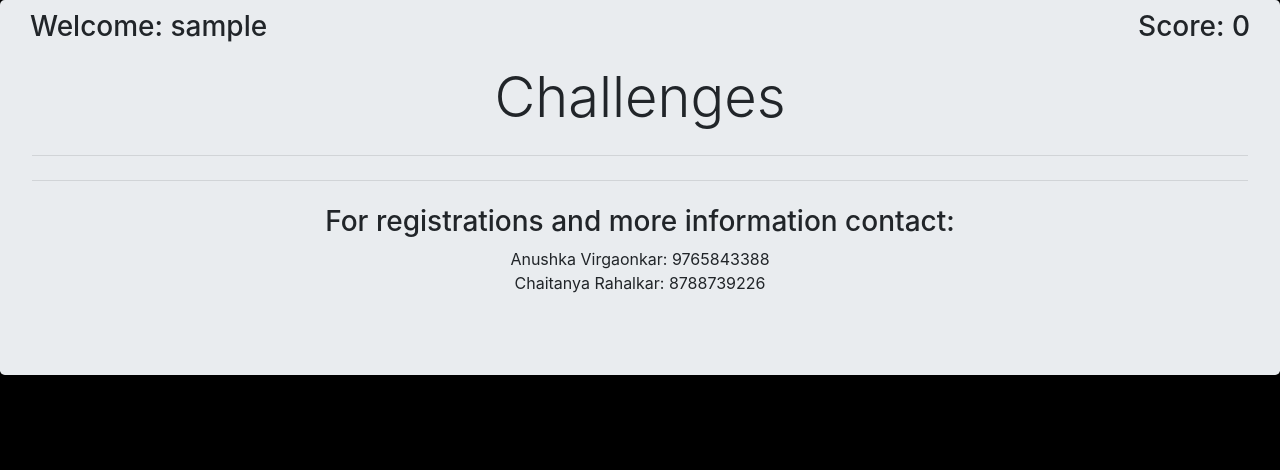
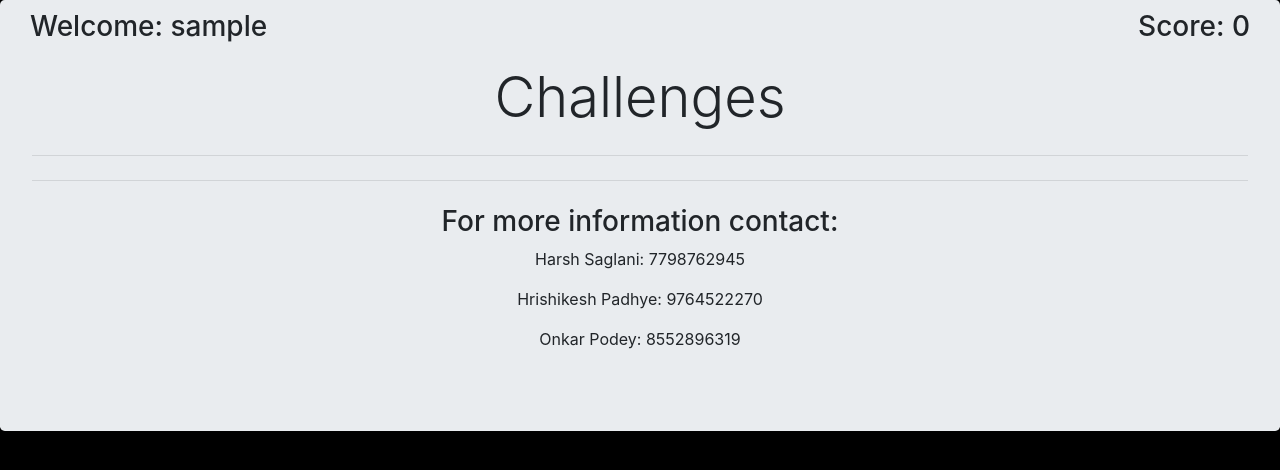
Before and after one commit to Lakshya-CTF/weekly-ctf-challenges-website, a Django app: page /challenges/ in a window 1280 px wide. Shown: the part 56-526 px from the top of the page. Run offline with Django 3.2, Linux system fonts and the light colour scheme; the visitor is signed in with stand-in values (Sample User, id 1); data that the repository does not hold is empty; some libraries are stand-ins or nearby versions.

Commit message:
remove br

```diff
--- a/app/templates/app/aboutus.html
+++ b/app/templates/app/aboutus.html
@@ -76,9 +76,9 @@
     </p>
     <hr class="my-4">
     <h3> For more information contact:</h3>
-    <p>Harsh Saglani: 7798762945</p><br>
-    <p>Hrishikesh Padhye: 9764522270</p><br>
-    <p>Onkar Podey: 8552896319</p><br>
+    <p>Harsh Saglani: 7798762945</p>
+    <p>Hrishikesh Padhye: 9764522270</p>
+    <p>Onkar Podey: 8552896319</p>
   </div>
 </div>
 </body>
--- a/app/templates/app/challenges.html
+++ b/app/templates/app/challenges.html
@@ -229,9 +229,9 @@
   </div>
   <hr class="my-4">
   <h3> For more information contact:</h3>
-  <p>Harsh Saglani: 7798762945</p><br>
-  <p>Hrishikesh Padhye: 9764522270</p><br>
-  <p>Onkar Podey: 8552896319</p><br>
+  <p>Harsh Saglani: 7798762945</p>
+  <p>Hrishikesh Padhye: 9764522270</p>
+  <p>Onkar Podey: 8552896319</p>
 </div>
 </body>
 </html>
--- a/app/templates/app/index.html
+++ b/app/templates/app/index.html
@@ -59,9 +59,9 @@
       <a class="btn btn-primary btn-lg" href="/aboutus" role="button">Learn more</a>
       <hr class="my-4">
       <h3> For more information contact:</h3>
-      <p>Harsh Saglani: 7798762945</p><br>
-      <p>Hrishikesh Padhye: 9764522270</p><br>
-      <p>Onkar Podey: 8552896319</p><br>
+      <p>Harsh Saglani: 7798762945</p>
+      <p>Hrishikesh Padhye: 9764522270</p>
+      <p>Onkar Podey: 8552896319</p>
   </div>
   <p></p>
 </div>
--- a/app/templates/app/leaderboard.html
+++ b/app/templates/app/leaderboard.html
@@ -74,9 +74,9 @@
 
   <hr class="my-4">
   <h3> For more information contact:</h3>
-  <p>Harsh Saglani: 7798762945</p><br>
-  <p>Hrishikesh Padhye: 9764522270</p><br>
-  <p>Onkar Podey: 8552896319</p><br>
+  <p>Harsh Saglani: 7798762945</p>
+  <p>Hrishikesh Padhye: 9764522270</p>
+  <p>Onkar Podey: 8552896319</p>
 </div>
 
 </body>
--- a/app/templates/app/rules.html
+++ b/app/templates/app/rules.html
@@ -58,9 +58,9 @@
 
 <hr class="my-4">
 <h3> For more information contact:</h3>
-<p>Harsh Saglani: 7798762945</p><br>
-<p>Hrishikesh Padhye: 9764522270</p><br>
-<p>Onkar Powdey: 8552896319</p><br>
+<p>Harsh Saglani: 7798762945</p>
+<p>Hrishikesh Padhye: 9764522270</p>
+<p>Onkar Podey: 8552896319</p>
 </div>
 </body>
 </html>
--- a/app/templates/app/untitled.html
+++ b/app/templates/app/untitled.html
@@ -103,8 +103,10 @@
   {% endfor %}
   </div>
   <hr class="my-4">
-  <h3> For registrations and more information contact:</h3>
-  <p>Anushka Virgaonkar: 9765843388<br>Chaitanya Rahalkar: 8788739226</p>
+  <h3> For more information contact:</h3>
+  <p>Harsh Saglani: 7798762945</p>
+  <p>Hrishikesh Padhye: 9764522270</p>
+  <p>Onkar Podey: 8552896319</p>
 </div>
 </body>
 <!-- <script type="text/javascript">
```
